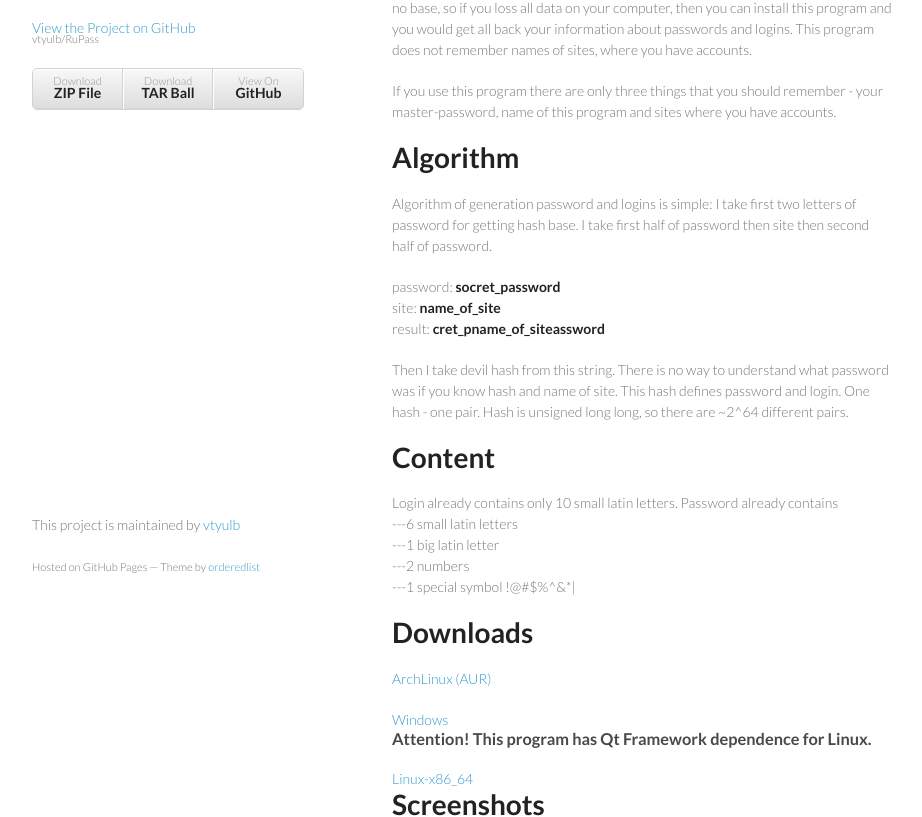
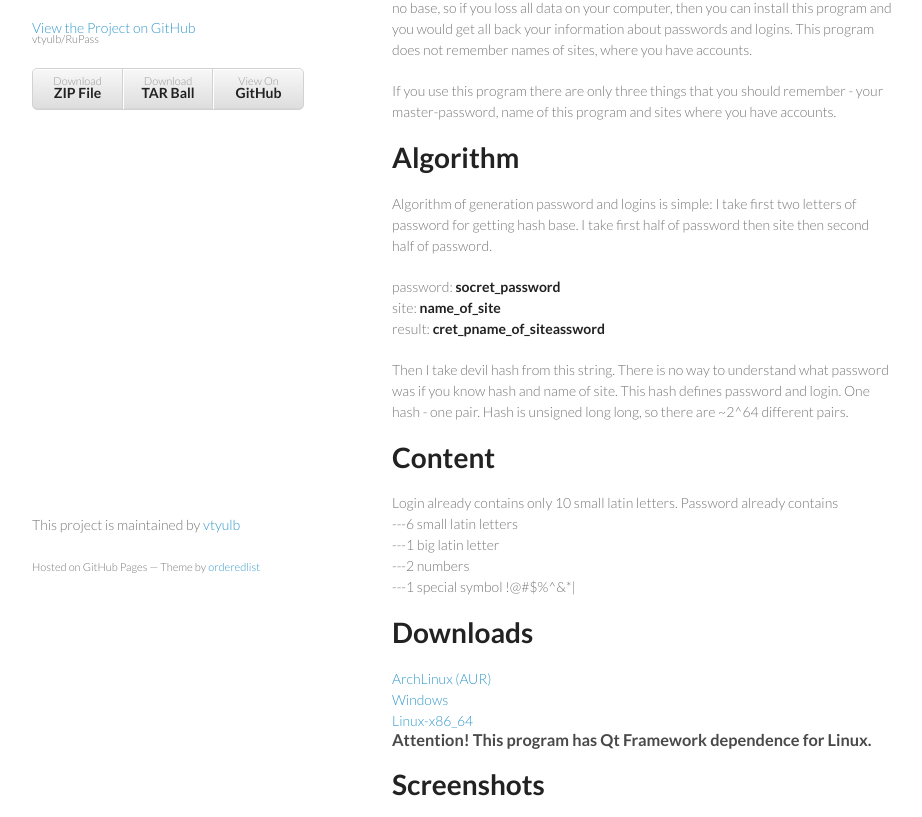
Before and after one commit to vtyulb/RuPass, a plain HTML site: page index.html in a window 1280 px wide. Shown: the part 154-971 px from the top of the page, without its empty margins (178-1100 px from the left). Drawn offline with Linux system fonts and the light colour scheme; grey boxes are pictures that could not be loaded.

Commit message:
New downloads style

```diff
--- a/index.html
+++ b/index.html
@@ -68,10 +68,10 @@ Password already contains<br>
 ---1 special symbol !@#$%^&amp;*|  </p>
 
 <h1>Downloads</h1>
-<p><a href=https://aur.archlinux.org/packages/rupass-git/>ArchLinux (AUR)</a></p>
-<a href=RuPassPortable.zip>Windows</a>
+<a href=https://aur.archlinux.org/packages/rupass-git/>ArchLinux (AUR)</a><br/>
+<a href=RuPassPortable.zip>Windows</a><br/>
+<a href=rupass-linux-x86_64.tar.gz>Linux-x86_64</a><br/>
 <h3>Attention! This program has Qt Framework dependence for Linux.</h3>
-<a href=rupass-linux-x86_64.tar.gz>Linux-x86_64</a>
 
 <h1>Screenshots</h1>
 
```
